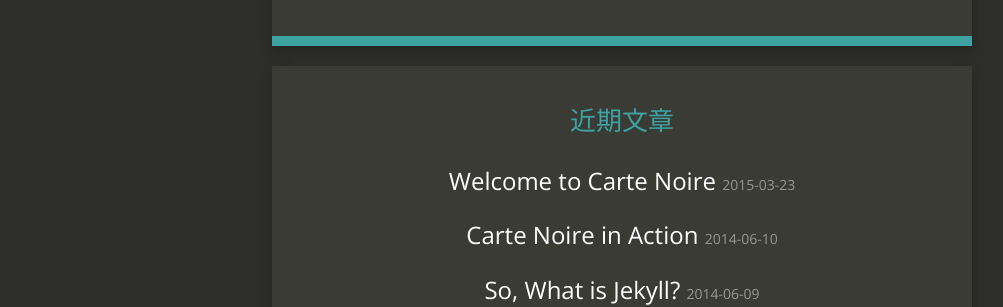
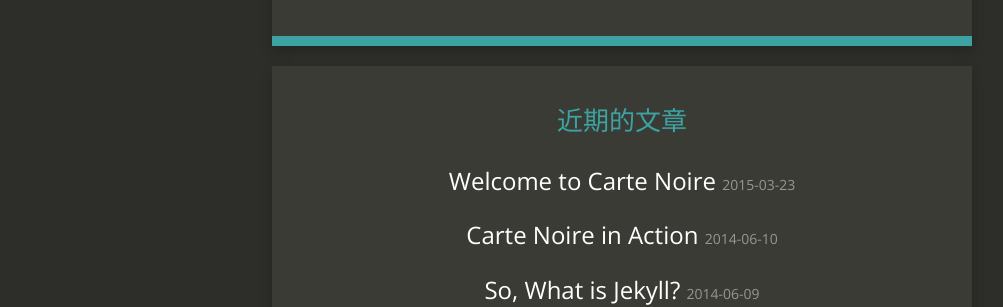
Before and after one commit to 598753468/598753468.github.io, a Jekyll site: the page built from index.html, in a window 1280 px wide. Shown: the part 374-681 px from the top of the page, without its empty margins (18-1021 px from the left). Built offline with Jekyll 4.4.1, drawn with Linux system fonts in a browser that asks for light colours; nearby versions of some CDN libraries.

Commit message:
小改动

```diff
--- a/index.html
+++ b/index.html
@@ -25,7 +25,7 @@ make-smaller-titles: true
 
             <div class="articles">
 
-              <h2>近期文章</h2>
+              <h2>近期的文章</h2>
 
               <ul>
                   {% for post in site.posts limit: site.post_limit %}
```
Also changed, not shown: _posts/2014-06-10-carte-noire-in-action.md (+1 -1 lines).
